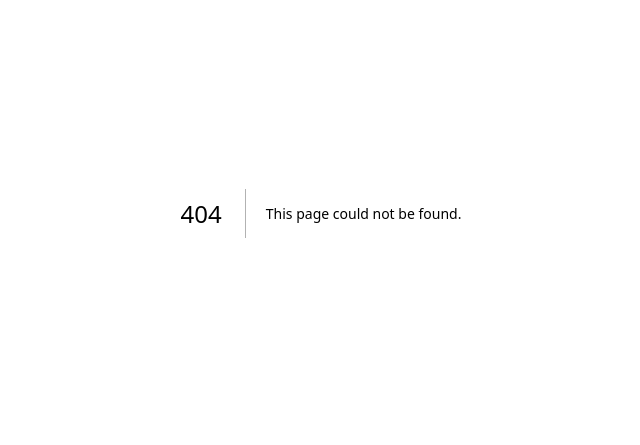
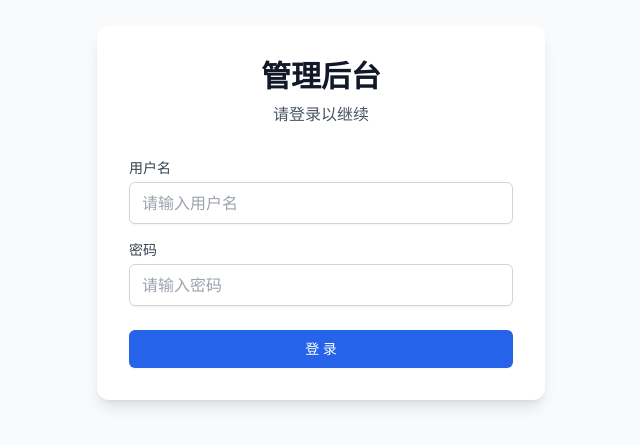
Before and after one commit to 1roundtrip/fairjob, a Next.js app: page /admin/login in a window 1280 px wide. Before the commit this address had no page. Shown: the part 187-632 px from the top of the page, without its empty margins (319-959 px from the left). Built offline with nearby package versions, Linux system fonts and the light colour scheme.

Commit message:
Add admin login authentication with JWT and middleware

```diff
--- /dev/null
+++ b/app/admin/login/page.tsx
@@ -0,0 +1,100 @@
+'use client';
+
+import { useState } from 'react';
+import { useRouter } from 'next/navigation';
+
+export default function LoginPage() {
+  const [username, setUsername] = useState('');
+  const [password, setPassword] = useState('');
+  const [error, setError] = useState('');
+  const [loading, setLoading] = useState(false);
+  const router = useRouter();
+
+  async function handleSubmit(e: React.FormEvent) {
+    e.preventDefault();
+    setError('');
+    setLoading(true);
+
+    try {
+      const res = await fetch('/api/admin/login', {
+        method: 'POST',
+        headers: { 'Content-Type': 'application/json' },
+        body: JSON.stringify({ username, password }),
+      });
+
+      if (res.ok) {
+        router.push('/admin');
+        router.refresh();
+      } else {
+        const data = await res.json();
+        setError(data.error || '登录失败');
+      }
+    } catch {
+      setError('网络错误，请重试');
+    } finally {
+      setLoading(false);
+    }
+  }
+
+  return (
+    <div className="min-h-screen flex items-center justify-center bg-gray-50 px-4">
+      <div className="max-w-md w-full space-y-8 bg-white p-8 rounded-xl shadow-lg">
+        <div className="text-center">
+          <h1 className="text-3xl font-bold text-gray-900">管理后台</h1>
+          <p className="mt-2 text-gray-600">请登录以继续</p>
+        </div>
+
+        <form className="mt-8 space-y-6" onSubmit={handleSubmit}>
+          <div className="space-y-4">
+            <div>
+              <label htmlFor="username" className="block text-sm font-medium text-gray-700">
+                用户名
+              </label>
+              <input
+                id="username"
+                name="username"
+                type="text"
+                required
+                value={username}
+                onChange={(e) => setUsername(e.target.value)}
+                className="mt-1 block w-full px-3 py-2 border border-gray-300 rounded-md shadow-sm focus:outline-none focus:ring-blue-500 focus:border-blue-500"
+                placeholder="请输入用户名"
+              />
+            </div>
+            <div>
+              <label htmlFor="password" className="block text-sm font-medium text-gray-700">
+                密码
+              </label>
+              <input
+                id="password"
+                name="password"
+                type="password"
+                required
+                value={password}
+                onChange={(e) => setPassword(e.target.value)}
+                className="mt-1 block w-full px-3 py-2 border border-gray-300 rounded-md shadow-sm focus:outline-none focus:ring-blue-500 focus:border-blue-500"
+                placeholder="请输入密码"
+              />
+            </div>
+          </div>
+
+          {error && (
+            <div className="bg-red-50 border border-red-200 text-red-700 px-4 py-3 rounded">
+              {error}
+            </div>
+          )}
+
+          <div>
+            <button
+              type="submit"
+              disabled={loading}
+              className="w-full flex justify-center py-2 px-4 border border-transparent rounded-md shadow-sm text-sm font-medium text-white bg-blue-600 hover:bg-blue-700 focus:outline-none focus:ring-2 focus:ring-offset-2 focus:ring-blue-500 disabled:opacity-50 disabled:cursor-not-allowed"
+            >
+              {loading ? '登录中...' : '登 录'}
+            </button>
+          </div>
+        </form>
+      </div>
+    </div>
+  );
+}
--- a/app/admin/page.tsx
+++ b/app/admin/page.tsx
@@ -21,9 +21,14 @@ export default async function AdminPage() {
       <main className="max-w-7xl mx-auto px-4 sm:px-6 lg:px-8 py-8">
         <div className="flex items-center justify-between mb-8">
           <h1 className="text-2xl font-bold text-gray-900">管理后台</h1>
-          <span className="text-sm text-gray-500">
-            FairJob 平台管理
-          </span>
+          <form action="/api/admin/logout" method="post">
+            <button
+              type="submit"
+              className="text-sm text-gray-500 hover:text-red-600 transition-colors"
+            >
+              退出登录
+            </button>
+          </form>
         </div>
 
         {/* 统计卡片 */}
--- /dev/null
+++ b/app/api/admin/login/route.ts
@@ -0,0 +1,43 @@
+import { NextResponse } from 'next/server';
+import { validateAdminCredentials, createSession } from '@/lib/auth';
+import { cookies } from 'next/headers';
+
+export async function POST(request: Request) {
+  try {
+    const { username, password } = await request.json();
+
+    if (!username || !password) {
+      return NextResponse.json(
+        { error: '请输入用户名和密码' },
+        { status: 400 }
+      );
+    }
+
+    const isValid = await validateAdminCredentials(username, password);
+
+    if (!isValid) {
+      return NextResponse.json(
+        { error: '用户名或密码错误' },
+        { status: 401 }
+      );
+    }
+
+    const token = await createSession(username);
+
+    cookies().set('admin_session', token, {
+      httpOnly: true,
+      secure: process.env.NODE_ENV === 'production',
+      sameSite: 'strict',
+      maxAge: 60 * 60 * 24 * 7,
+      path: '/admin',
+    });
+
+    return NextResponse.json({ success: true });
+  } catch (error) {
+    console.error('Login error:', error);
+    return NextResponse.json(
+      { error: '登录失败，请重试' },
+      { status: 500 }
+    );
+  }
+}
--- /dev/null
+++ b/app/api/admin/logout/route.ts
@@ -0,0 +1,7 @@
+import { NextResponse } from 'next/server';
+import { cookies } from 'next/headers';
+
+export async function POST() {
+  cookies().delete('admin_session');
+  return NextResponse.redirect(new URL('/admin/login', process.env.NEXT_PUBLIC_SITE_URL || 'http://localhost:3000'));
+}
--- /dev/null
+++ b/lib/auth.ts
@@ -0,0 +1,55 @@
+import { SignJWT, jwtVerify } from 'jose';
+import bcrypt from 'bcryptjs';
+import { cookies } from 'next/headers';
+
+const JWT_SECRET = new TextEncoder().encode(
+  process.env.JWT_SECRET || 'fairjob-admin-secret-key-change-in-production'
+);
+
+export async function hashPassword(password: string): Promise<string> {
+  return bcrypt.hash(password, 10);
+}
+
+export async function verifyPassword(password: string, hash: string): Promise<boolean> {
+  return bcrypt.compare(password, hash);
+}
+
+export async function createSession(userId: string): Promise<string> {
+  const token = await new SignJWT({ userId })
+    .setProtectedHeader({ alg: 'HS256' })
+    .setExpirationTime('7d')
+    .sign(JWT_SECRET);
+  return token;
+}
+
+export async function verifySession(token: string): Promise<{ userId: string } | null> {
+  try {
+    const { payload } = await jwtVerify(token, JWT_SECRET);
+    return payload as { userId: string };
+  } catch {
+    return null;
+  }
+}
+
+export async function getCurrentUser(): Promise<{ userId: string } | null> {
+  const cookieStore = cookies();
+  const token = cookieStore.get('admin_session')?.value;
+  if (!token) return null;
+  return verifySession(token);
+}
+
+export async function requireAdmin() {
+  const user = await getCurrentUser();
+  if (!user) {
+    return false;
+  }
+  return true;
+}
+
+const ADMIN_USERNAME = process.env.ADMIN_USERNAME || 'round';
+const ADMIN_PASSWORD_HASH = process.env.ADMIN_PASSWORD_HASH || '$2a$10$N9qo8uLOickgx2ZMRZoMyeIjZAgcfl7p92ldGxad68LJZdL17lhWy';
+
+export async function validateAdminCredentials(username: string, password: string): Promise<boolean> {
+  if (username !== ADMIN_USERNAME) return false;
+  return verifyPassword(password, ADMIN_PASSWORD_HASH);
+}
--- a/package.json
+++ b/package.json
@@ -18,9 +18,11 @@
     "@prisma/adapter-libsql": "^5.22.0",
     "@prisma/client": "^5.22.0",
     "axios": "^1.7.7",
+    "bcryptjs": "^3.0.3",
     "cheerio": "^1.0.0",
     "clsx": "^2.1.1",
     "dayjs": "^1.11.13",
+    "jose": "^6.2.3",
     "js-yaml": "^4.1.0",
     "next": "14.2.15",
     "react": "^18.3.1",
```
Also changed, not shown: middleware.ts (added, +38 -0 lines), 2 other files (tests, documents, lock files or other folders).
